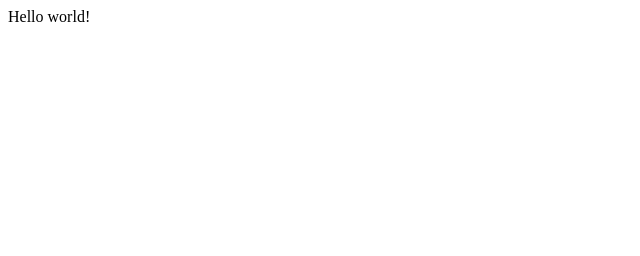
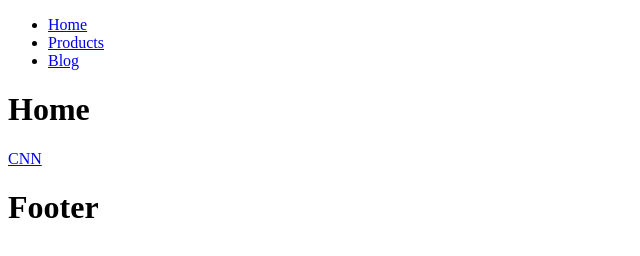
Before and after one commit to kingluddite/gatsby-starter-hello-world, a Gatsby site: page / in a window 1280 px wide. Shown: the whole page, without its empty margins (0-640 px from the left). Built offline with nearby package versions, Linux system fonts and the light colour scheme; Gatsby itself is replaced by a stand-in of ours.

Commit message:
Basics for gatsby

```diff
--- a/gatsby-config.js
+++ b/gatsby-config.js
@@ -6,5 +6,7 @@
 
 module.exports = {
   /* Your site config here */
-  plugins: [],
-}
+  plugins: [
+    'gatsby-plugin-eslint',
+  ],
+};
--- /dev/null
+++ b/src/components/Footer.js
@@ -0,0 +1,11 @@
+import React from 'react';
+
+const Footer = () => {
+  return (
+    <div>
+      <h1>Footer</h1>
+    </div>
+  );
+};
+
+export default Footer;
--- /dev/null
+++ b/src/components/Navbar.js
@@ -0,0 +1,22 @@
+import React from 'react';
+import { Link } from 'gatsby';
+
+const Navbar = () => {
+  return (
+    <nav>
+      <ul>
+        <li>
+          <Link to="/">Home</Link>
+        </li>
+        <li>
+          <Link to="/products">Products</Link>
+        </li>
+        <li>
+          <Link to="blog">Blog</Link>
+        </li>
+      </ul>
+    </nav>
+  );
+};
+
+export default Navbar;
--- /dev/null
+++ b/src/components/layout.js
@@ -0,0 +1,15 @@
+import React from 'react';
+import Navbar from './Navbar';
+import Footer from './Footer';
+
+const layout = ({ children }) => {
+  return (
+    <>
+      <Navbar />
+      <main>{children}</main>
+      <Footer />
+    </>
+  );
+};
+
+export default layout;
--- a/src/pages/index.js
+++ b/src/pages/index.js
@@ -1,5 +1,13 @@
-import React from "react"
+import React from 'react';
+import Layout from '../components/layout';
 
 export default function Home() {
-  return <div>Hello world!</div>
+  return (
+    <Layout>
+      <h1>Home</h1>
+      <div>
+        <a href="https://cnn.com">CNN</a>
+      </div>
+    </Layout>
+  );
 }
```
Also changed, not shown: package.json (+11 -1 lines), src/pages/404.js (added, +11 -0 lines), src/pages/blog.js (added, +13 -0 lines), src/pages/products.js (added, +12 -0 lines), 3 other files.
